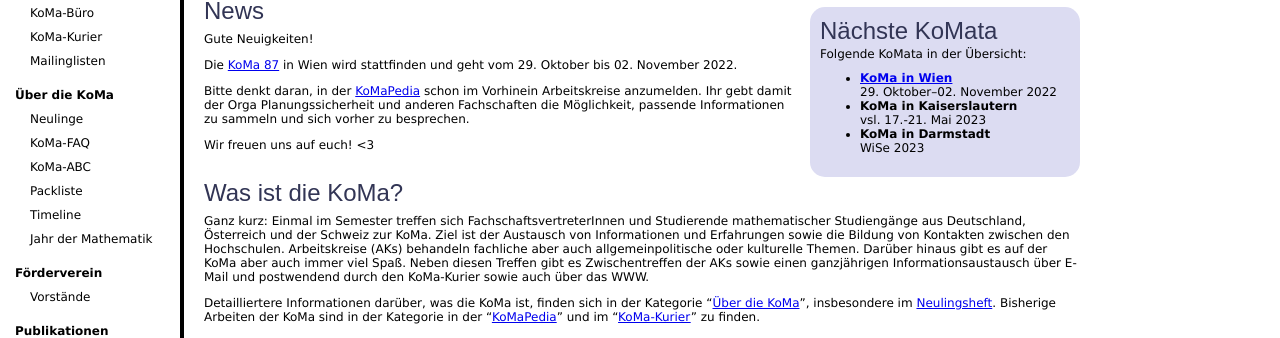
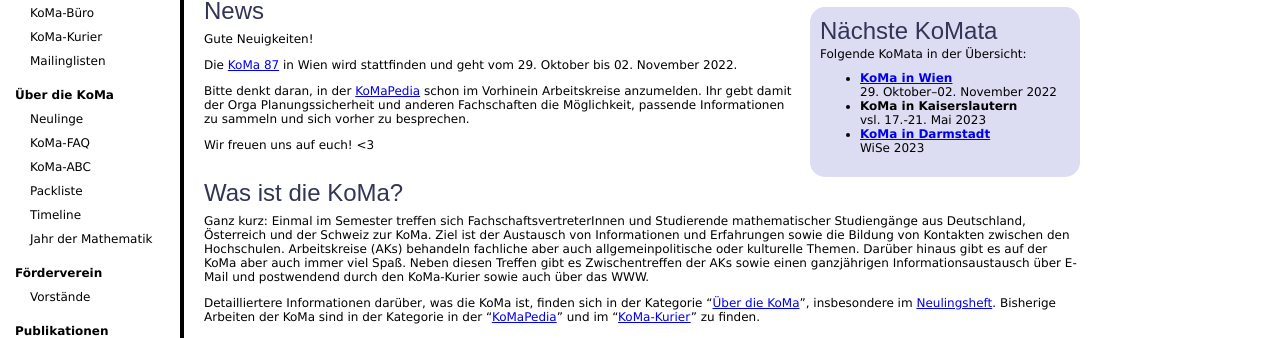
Before and after one commit to Die-KoMa/die-koma.org, a Jekyll site: the page built from index.md, in a window 1280 px wide. Shown: the part 213-551 px from the top of the page. Built offline with Jekyll 4.4.1, drawn with Linux system fonts in a browser that asks for light colours.

Commit message:
Link zur KoMa in Darmstadt eingefügt

```diff
--- a/_includes/next_koma.html
+++ b/_includes/next_koma.html
@@ -11,7 +11,7 @@
         <span class="date">vsl. 17.-21. Mai 2023</span>
     </li>
     <li>
-        <span class="name">KoMa in Darmstadt</a></span>
+        <span class="name"><a href="https://www.koma89.tu-darmstadt.de" >KoMa in Darmstadt</a></span>
         <span class="date">WiSe 2023</span>
     </li>
   </ul>
```
